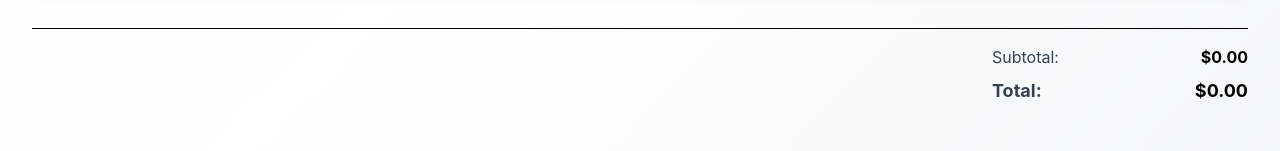
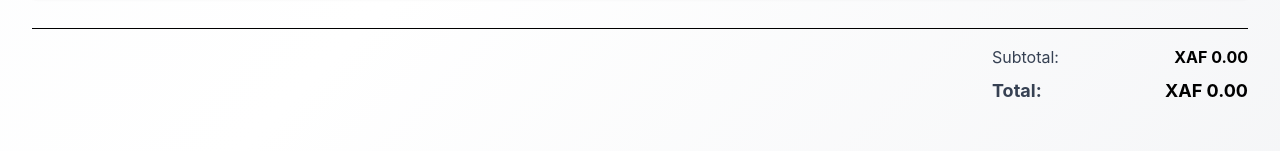
Before and after one commit to bells-solutions/smart-invoice, a Vue app in the folder frontend/: page /invoices/new in a window 1280 px wide. Shown: the part 892-1043 px from the top of the page. Built offline with nearby package versions, Linux system fonts and the light colour scheme; no server answers; sample sign-in values are in the browser's storage.

Commit message:
feat: update invoice form to use currency utility for amount formatting

```diff
--- a/frontend/src/views/InvoiceForm.vue
+++ b/frontend/src/views/InvoiceForm.vue
@@ -200,9 +200,9 @@
                   <div
                     class="flex items-center h-10 px-3 py-2 bg-gray-100 border border-gray-300 rounded-lg"
                   >
-                    <span class="text-gray-900 font-medium"
-                      >${{ calculateTva().toFixed(2) }}</span
-                    >
+                    <span class="text-gray-900 font-medium">{{
+                      formatAmount(calculateTva())
+                    }}</span>
                   </div>
                 </div>
               </div>
@@ -252,9 +252,9 @@
                   <div
                     class="flex items-center h-10 px-3 py-2 bg-gray-100 border border-gray-300 rounded-lg"
                   >
-                    <span class="text-gray-900 font-medium"
-                      >${{ calculateIr().toFixed(2) }}</span
-                    >
+                    <span class="text-gray-900 font-medium">{{
+                      formatAmount(calculateIr())
+                    }}</span>
                   </div>
                 </div>
               </div>
@@ -354,7 +354,9 @@
                     >{{ t("invoiceForm.unitPriceRequired") }}</label
                   >
                   <div class="relative">
-                    <span class="absolute left-3 top-2 text-gray-500">$</span>
+                    <span class="absolute left-3 top-2 text-gray-500">{{
+                      currencySymbol
+                    }}</span>
                     <input
                       v-model.number="item.unitPrice"
                       type="number"
@@ -376,9 +378,9 @@
                   <div
                     class="flex items-center justify-center h-10 px-3 py-2 bg-gray-100 border border-gray-300 rounded-lg"
                   >
-                    <span class="text-gray-900 font-medium"
-                      >${{ (item.quantity * item.unitPrice).toFixed(2) }}</span
-                    >
+                    <span class="text-gray-900 font-medium">{{
+                      formatAmount(item.quantity * item.unitPrice)
+                    }}</span>
                   </div>
                 </div>
 
@@ -426,23 +428,25 @@
           <div class="w-64">
             <div class="flex justify-between mb-2">
               <span class="text-gray-700">{{ t("invoiceForm.subtotal") }}</span>
-              <span class="font-bold"
-                >${{ calculateSubtotal().toFixed(2) }}</span
-              >
+              <span class="font-bold">{{
+                formatAmount(calculateSubtotal())
+              }}</span>
             </div>
             <div v-if="form.tvaEnabled" class="flex justify-between mb-2">
               <span class="text-gray-700">TVA ({{ form.tvaRate }}%):</span>
-              <span class="font-bold">${{ calculateTva().toFixed(2) }}</span>
+              <span class="font-bold">{{ formatAmount(calculateTva()) }}</span>
             </div>
             <div v-if="form.irEnabled" class="flex justify-between mb-2">
               <span class="text-gray-700">IR ({{ form.irRate }}%):</span>
-              <span class="font-bold">${{ calculateIr().toFixed(2) }}</span>
+              <span class="font-bold">{{ formatAmount(calculateIr()) }}</span>
             </div>
             <div class="flex justify-between text-lg">
               <span class="text-gray-700 font-bold">{{
                 t("invoiceForm.total")
               }}</span>
-              <span class="font-bold">${{ calculateTotal().toFixed(2) }}</span>
+              <span class="font-bold">{{
+                formatAmount(calculateTotal())
+              }}</span>
             </div>
           </div>
         </div>
@@ -504,6 +508,7 @@ import { useRouter, useRoute } from "vue-router";
 import { useI18n } from "vue-i18n";
 import { clientService } from "@/services/clients";
 import { invoiceService } from "@/services/invoices";
+import { useCurrency } from "@/composables/useCurrency";
 import type { Client, InvoiceItem, InvoiceStatus, InvoiceType } from "@/types";
 import Layout from "@/components/Layout.vue";
 import {
@@ -521,6 +526,7 @@ import {
 } from "@heroicons/vue/24/outline";
 
 const { t } = useI18n();
+const { formatAmount, currencySymbol } = useCurrency();
 
 const router = useRouter();
 const route = useRoute();
```
